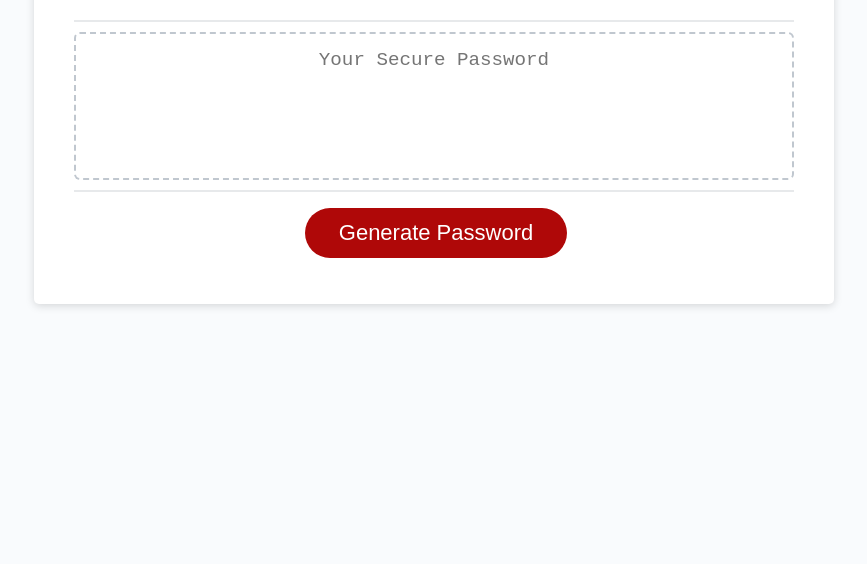
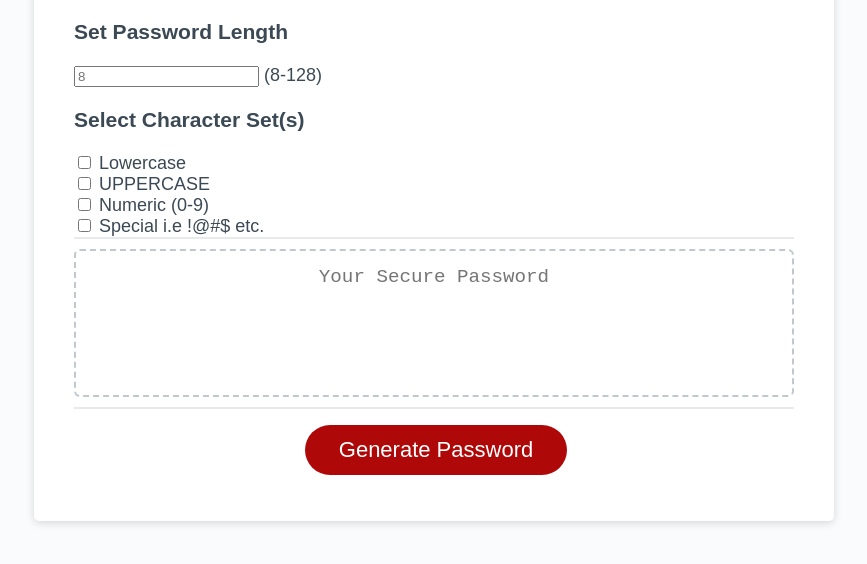
Before and after one commit to michaelpalumbo/bcc3, a website: page index.html in a window 1280 px wide. Shown: the part 216-780 px from the top of the page, without its empty margins (206-1073 px from the left). Drawn offline with Linux system fonts and the light colour scheme.

Commit message:
working site

```diff
--- a/index.html
+++ b/index.html
@@ -15,6 +15,18 @@
       <div class="card">
         <div class="card-header">
           <h2>Generate a Password</h2>
+          <h3>Set Password Length</h3>
+          <input type="text" id="pLen" name="pLen" placeholder="8" onkeyup="setLength(this)">
+          <label for="pLen"></label>(8-128)<br>
+          <h3>Select Character Set(s)</h3>
+          <input type="checkbox" name="lowercase" value="0" onclick="setChars(this)" />
+          <label for="lowercase">Lowercase</label><br>
+          <input type="checkbox" name="uppercase" value="1" onclick="setChars(this)" />
+          <label for="uppercase">UPPERCASE</label><br>
+          <input type="checkbox" name="numeric" value="2" onclick="setChars(this)" />
+          <label for="numeric">Numeric (0-9)</label><br>
+          <input type="checkbox" name="special" value="3" onclick="setChars(this)" />
+          <label for="special">Special i.e !@#$ etc.</label><br>
         </div>
         <div class="card-body">
           <textarea
--- a/pwd.js
+++ b/pwd.js
@@ -1,3 +1,5 @@
+// this is just where I experimented with the password generation algorithm
+
 // valid password characters
 var chars = ['abcdefghijklmnopqrstuvwxyz', 'ABCDEFGHIJKLMNOPQRSTUVWXYZ', '0123456789', '!"#$%&()*+,-./:;<=>?@[\]^_`{|}~'];
 // given desired pwd length
@@ -16,6 +18,8 @@ function selectCharacter(src){
 
 // given desired length of password, generate password
 function generatePassword(len){
+    // reset the password string
+    pwd = '';
     // loop through password length
     for(i=0; i<len; i++){
         // choose a random index of the valid character array
--- a/script.js
+++ b/script.js
@@ -1,12 +1,38 @@
 // Assignment code here
-// I wanted to be able to pass in different valid character sets and not have to write them out as arrays. I think this solution is flexible while efficient.
 
 // valid password characters
 var chars = ['abcdefghijklmnopqrstuvwxyz', 'ABCDEFGHIJKLMNOPQRSTUVWXYZ', '0123456789', '!"#$%&()*+,-./:;<=>?@[\]^_`{|}~'];
-// given desired pwd length
-var pwdLen = 10;
 // empty string to begin with
 var pwd = '';
+
+// password length
+var pwdLen = 8;
+// get password length from user
+function setLength(a){
+  if(a.value >=8 && a.value <=128){
+    pwdLen = a.value
+  } else {
+    alert("Password length must be between 8-128")
+  }
+}
+
+// given user checkboxes...
+var selectedChars = []
+// fill with chosen character sets
+function setChars(a){
+  var thisChar = chars[a.value]
+  // populate chosen character set into available sets
+  if (a.checked){
+    selectedChars.push(thisChar)
+  } else {
+    // loop through array, find this char set, remove it
+    for(i=0; i<selectedChars.length; i++){
+      if(selectedChars[i] === thisChar){
+        selectedChars.splice(i, 1)
+      }
+    }
+  }
+}
 
 // randomly choose a character from one of the strings in the chars.Array
 function selectCharacter(src){
@@ -19,12 +45,19 @@ function selectCharacter(src){
 
 // given desired length of password, generate password
 function generatePassword(len){
+  // first ensure that at least one character set is selected
+  if(selectedChars.length == 0){
+    alert('Error: Choose at least one character set')
+    return
+  }
+  // reset pwd each time we call this
+  pwd = ''
   // loop through password length
   for(i=0; i<len; i++){
-        // choose a random index of the valid character array
-        var rand = (Math.floor(Math.random() * chars.length));
+    // choose a random index of the selected character array
+    var rand = (Math.floor(Math.random() * selectedChars.length));
     // given the index, get the element
-        var src = chars[rand];
+    var src = selectedChars[rand];
     // add returned character to the end of the pwd string
     pwd = pwd + selectCharacter(src);
   }
@@ -32,18 +65,15 @@ function generatePassword(len){
   return pwd;
 }
 
+
 // Get references to the #generate element
 var generateBtn = document.querySelector("#generate");
 
 // Write password to the #password input
 function writePassword() {
-  // reset pwd each time we call this
-  pwd = ''
   var password = generatePassword(pwdLen);
   var passwordText = document.querySelector("#password");
-
   passwordText.value = password;
-
 }
 
 // Add event listener to generate button
```
Lines whose indentation alone changed are shown as unchanged.
